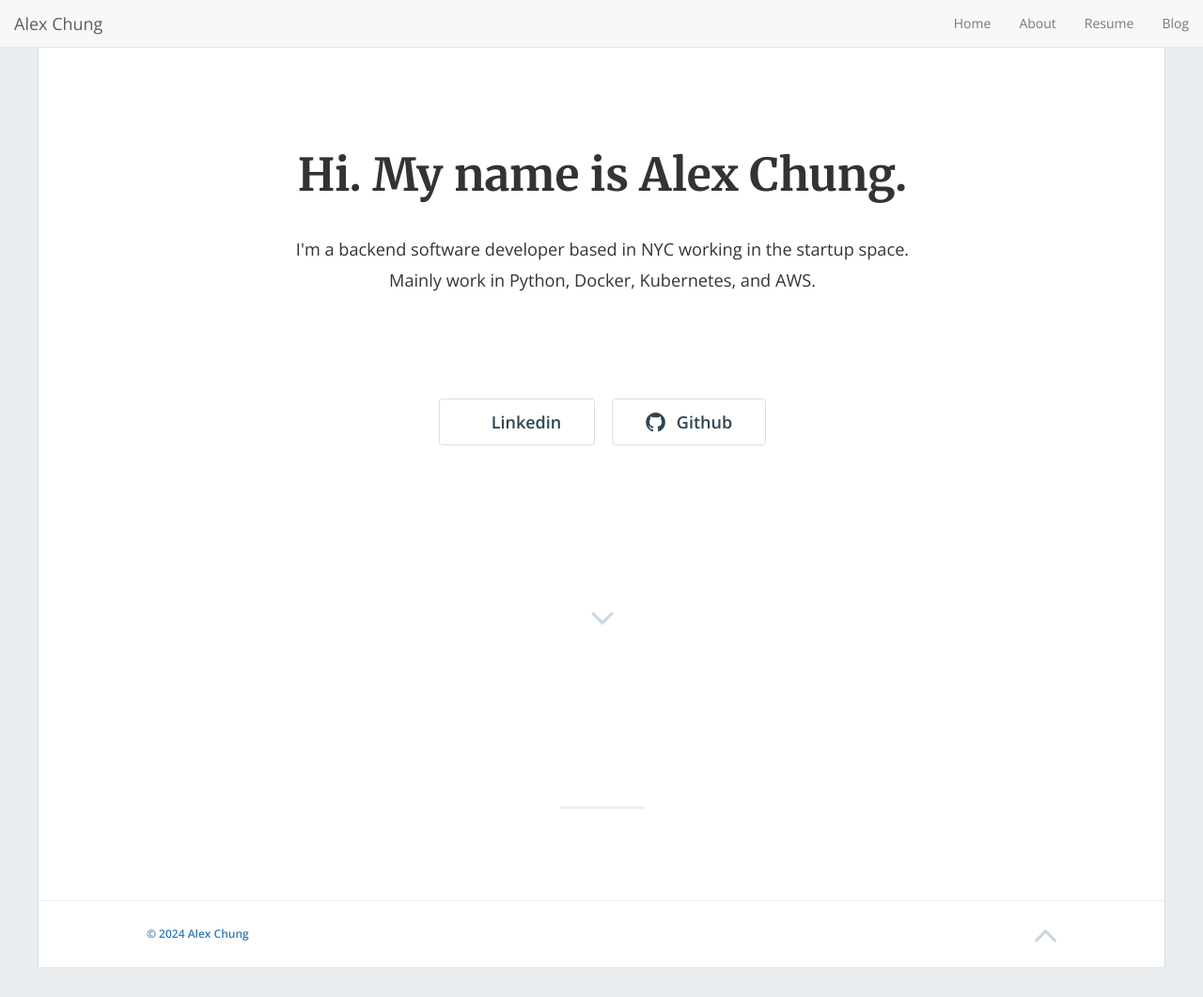
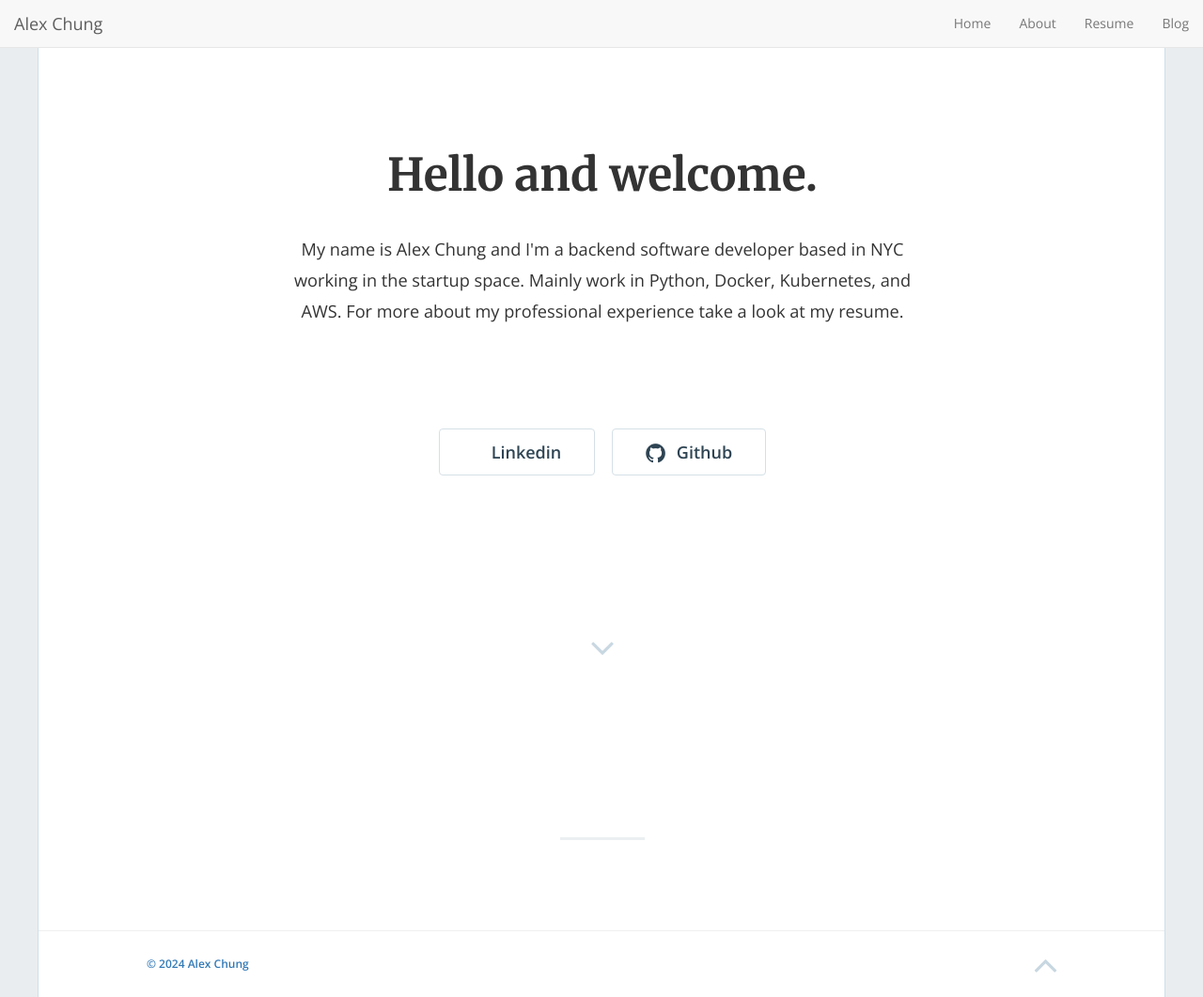
Before and after one commit to alexchung1233/alexchung1233.github.io, a Jekyll site: the page built from index.html, in a window 1280 px wide and 1061 px high. Shown: the whole window at 94% size. Built offline with Jekyll 4.4.1, drawn with Linux system fonts in a browser that asks for light colours; nearby versions of some CDN libraries; the list of posts is cut into pages by our own code.

Commit message:
Update config

```diff
--- a/_config.yml
+++ b/_config.yml
@@ -13,9 +13,9 @@
 # you will see them accessed via {{ site.title }}, {{ site.email }}, and so on.
 # You can create any custom variable you would like, and they will be accessible
 # in the templates via {{ site.myvariable }}.
-title: "Hi. My name is Alex Chung."
+title: "Hello and welcome."
 email: 'awchung1357@gmail.com'
-description: "I'm a backend software developer based in NYC working in the startup space. Mainly work in Python, Docker, Kubernetes, and AWS."
+description: "My name is Alex Chung and I'm a backend software developer based in NYC working in the startup space. Mainly work in Python, Docker, Kubernetes, and AWS. For more about my professional experience take a look at my resume."
 baseurl: "" # the subpath of your site, e.g. /blog
 url: "https://alexchung1233.github.io/phantom" # the base hostname & protocol for your site, e.g. https://example.com
 linkedin_url: 'https://www.linkedin.com/in/alex-chung-1b2170164/'
```
